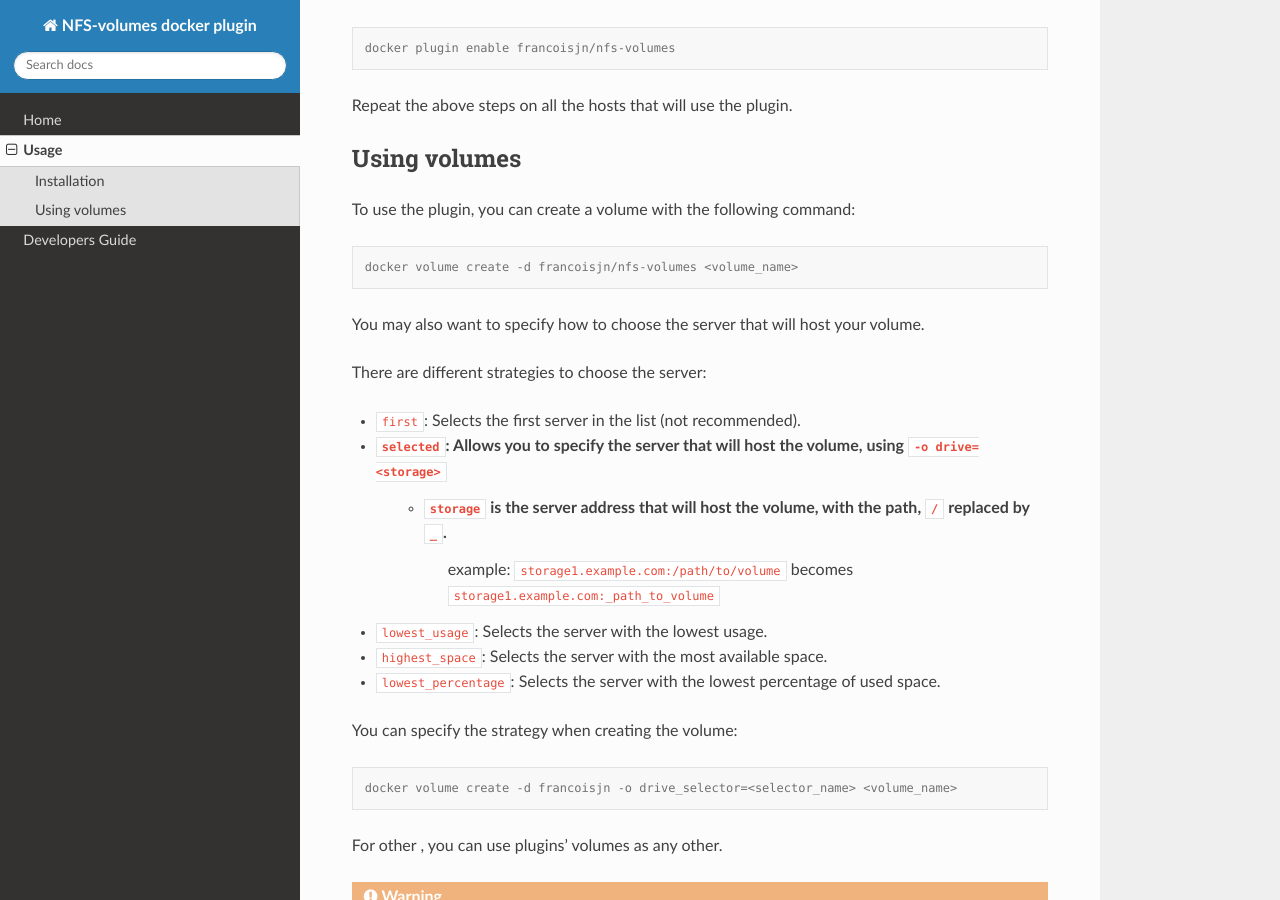
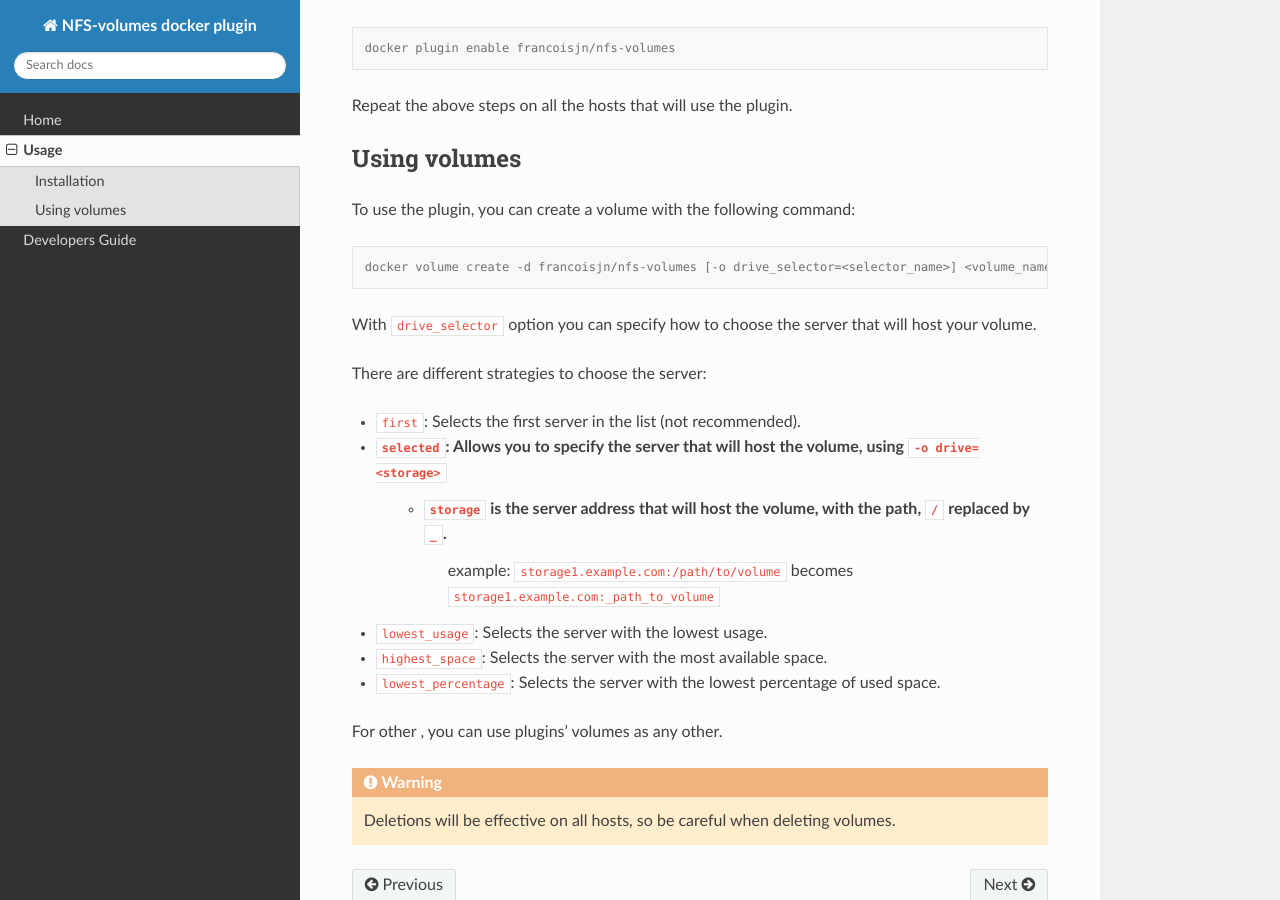
Before and after one commit to unibo-fc-internships/docker-volumes-plugin, a Sphinx documentation site: the page built from docs/usage.rst, in a window 1280 px wide and 900 px high, scrolled down 688 px. Built offline with Sphinx 7.4.7 and the Read the Docs theme 2.0.0, drawn with Linux system fonts in a browser that asks for light colours.

Commit message:
update doc

```diff
--- a/docs/usage.rst
+++ b/docs/usage.rst
@@ -38,9 +38,9 @@ To use the plugin, you can create a volume with the following command:
 
 .. code-block:: console
 
-   docker volume create -d francoisjn/nfs-volumes <volume_name>
+   docker volume create -d francoisjn/nfs-volumes [-o drive_selector=<selector_name>] <volume_name>
 
-You may also want to specify how to choose the server that will host your volume.
+With ``drive_selector`` option you can specify how to choose the server that will host your volume.
 
 There are different strategies to choose the server:
 
@@ -52,12 +52,6 @@ There are different strategies to choose the server:
 - ``highest_space``: Selects the server with the most available space.
 - ``lowest_percentage``: Selects the server with the lowest percentage of used space.
 
-You can specify the strategy when creating the volume:
-
-.. code-block:: console
-
-   docker volume create -d francoisjn -o drive_selector=<selector_name> <volume_name>
-
 For other , you can use plugins' volumes as any other.
 
 .. warning::
```
